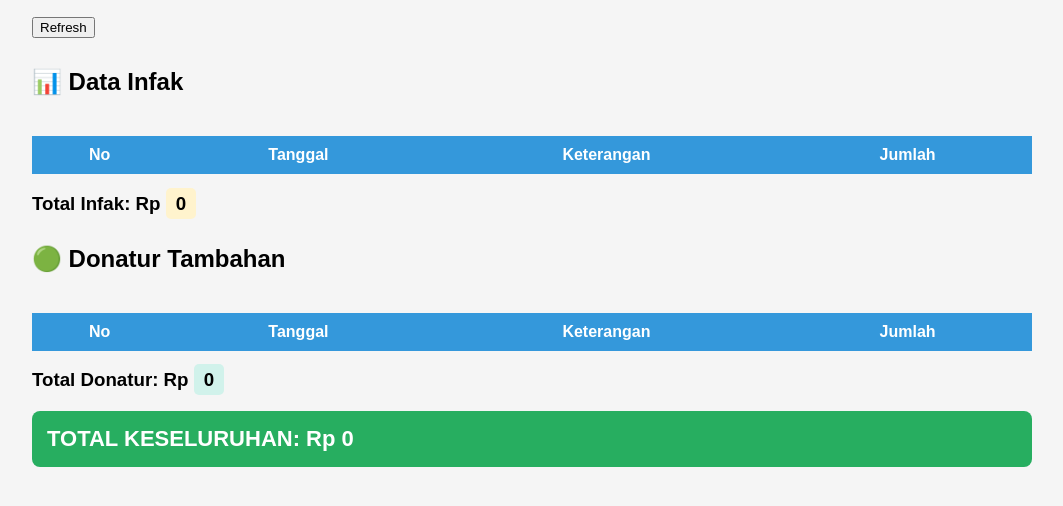
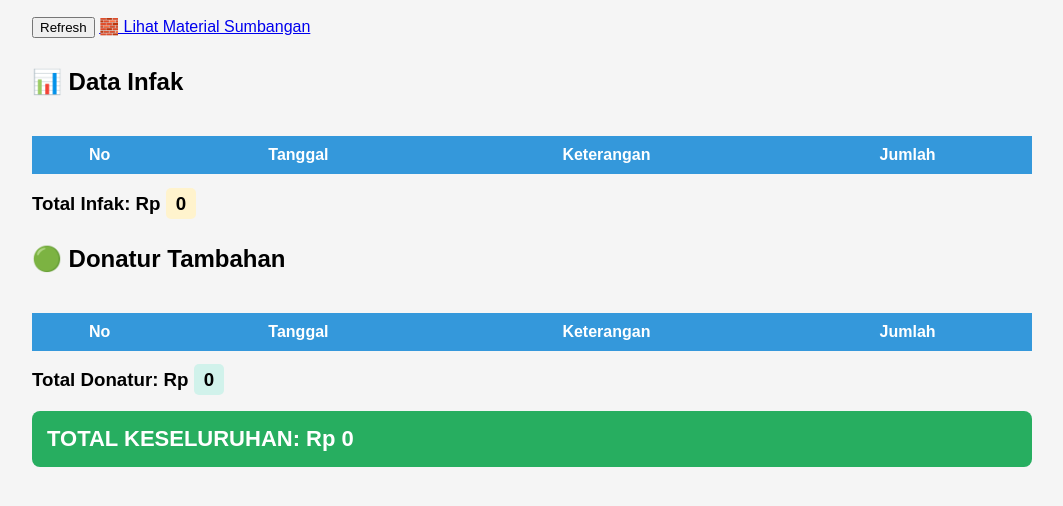
Before and after one commit to Amindoant/infak-sgr, a plain HTML site: page index.html in a window 1280 px wide. Shown: the part 120-626 px from the top of the page, without its empty margins (108-1171 px from the left). Drawn offline with Linux system fonts and the light colour scheme; no server answers.

Commit message:
Update index.html

```diff
--- a/index.html
+++ b/index.html
@@ -16,7 +16,7 @@
  </div>
 
   <button onclick="loadData()">Refresh</button>
-
+ <a href="material.html">🧱 Lihat Material Sumbangan</a>
   <!-- INFAK -->
   <h2>📊 Data Infak</h2>
   <div class="table-wrapper">
```
